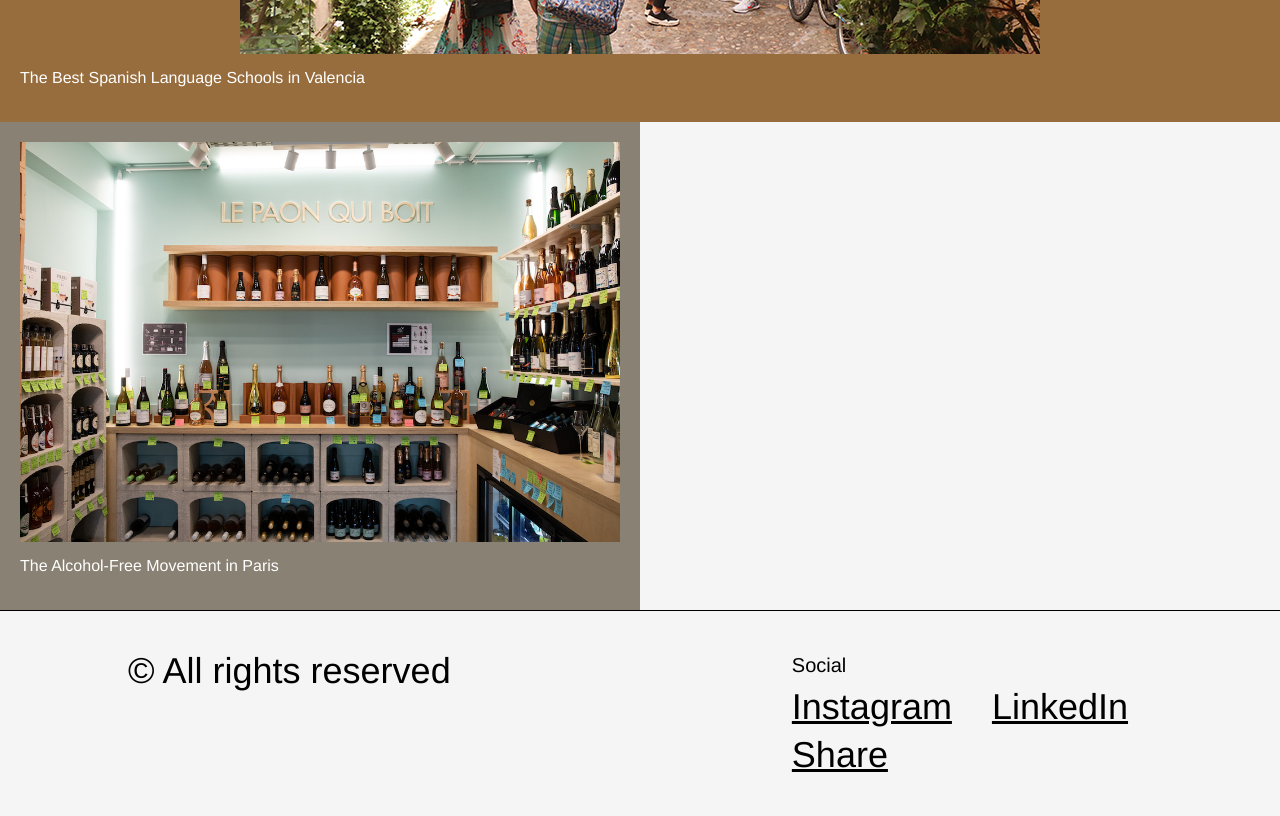
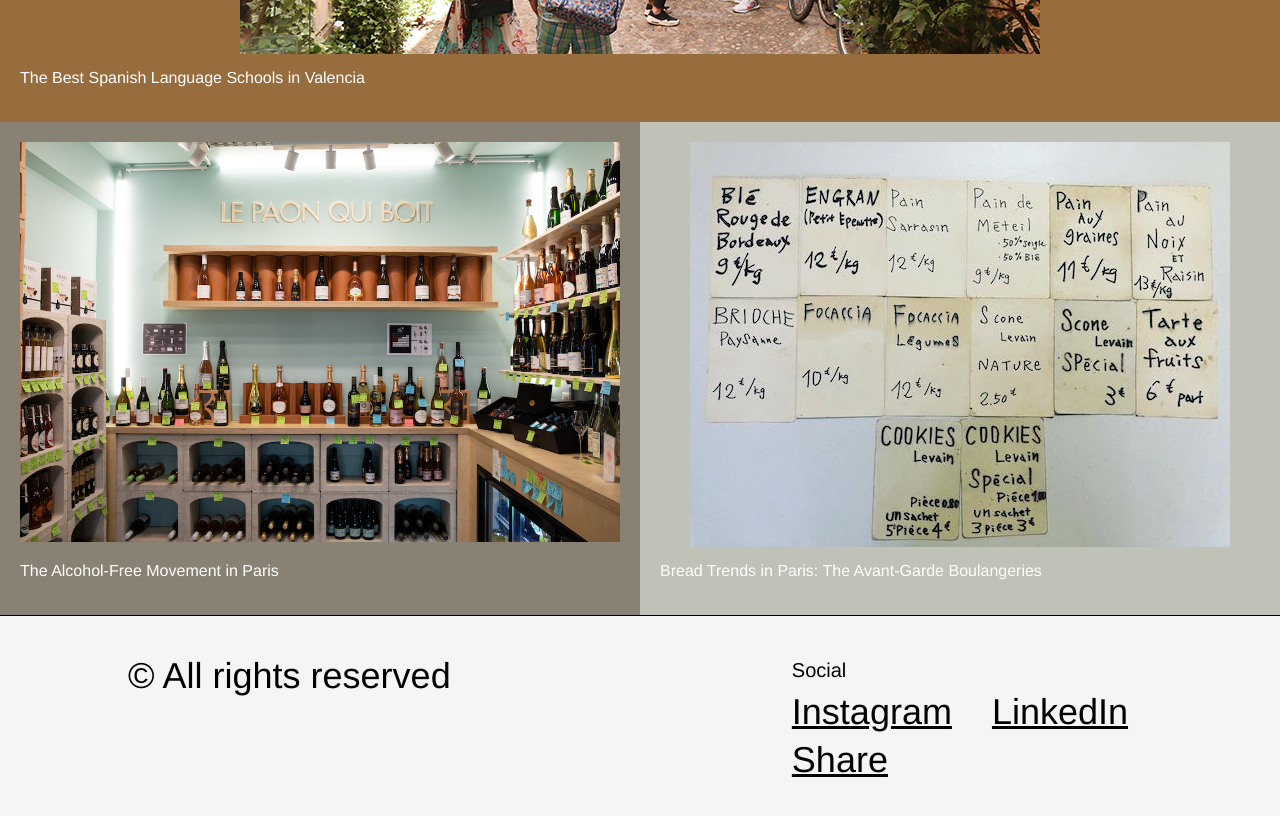
Before and after one commit to HamzaZbili/rnv3, a Next.js app: page /archive in a window 1280 px wide. Shown: the part 10400-11216 px from the top of the page. Built offline with nearby package versions, Linux system fonts and the light colour scheme.

Commit message:
added article

```diff
--- a/src/app/about/page.tsx
+++ b/src/app/about/page.tsx
@@ -1,5 +1,6 @@
 import React from 'react'
 import rachel from "@/app/about/images/rachel.jpeg"
+
 
 const page = () => {
   return (
--- a/src/app/archive/archiveData.ts
+++ b/src/app/archive/archiveData.ts
@@ -21,7 +21,7 @@
 import salamanca from "@/app/archive/images/salamanca.jpeg";
 import valencia from "@/app/archive/images/salamanca.jpeg";
 import alcoholFree from "@/app/archive/images/alcoholFree.jpeg";
-
+import breadMenu from "@/app/archive/images/breadMenu.jpeg"
 
 export const archiveData = [
   {
@@ -162,4 +162,10 @@
     link: "https://bonjourparis.com/lifestyle/the-alcohol-free-movement-in-paris/",
     color: "bg-[#898173]",
   },
+  {
+    name: "Bread Trends in Paris: The Avant-Garde Boulangeries",
+    image: breadMenu.src,
+    link: "https://bonjourparis.com/food-restaurant-news/bread-trends-in-paris/",
+    color: "bg-[#c0c1b7]",
+  },
 ];
--- a/src/app/layout.tsx
+++ b/src/app/layout.tsx
@@ -18,7 +18,7 @@
       <body className="pt-12">
         <NavBar />
         {children}
-        <Footer/>
+        <Footer />
       </body>
     </html>
   );
```
Also changed, not shown: src/app/archive/images/breadMenu.jpeg (added), 1 other file (tests, documents, lock files or other folders).
